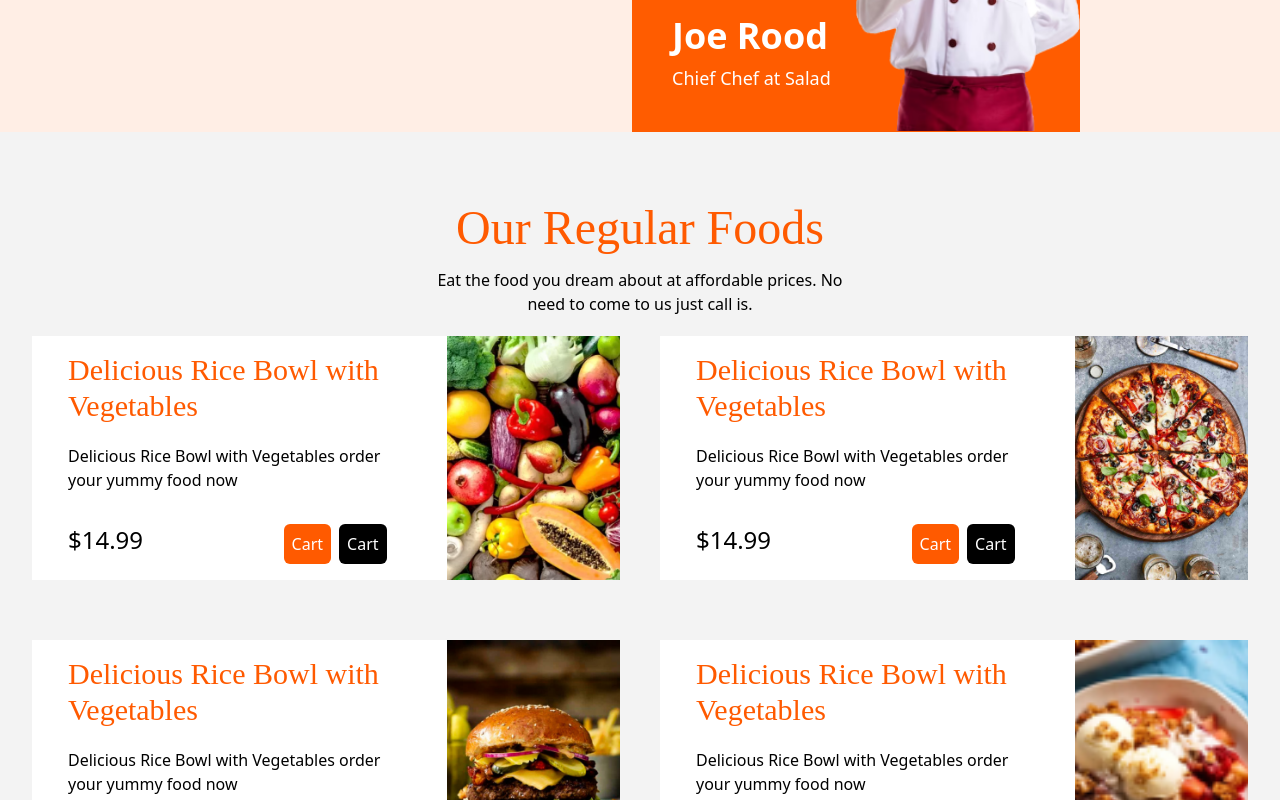
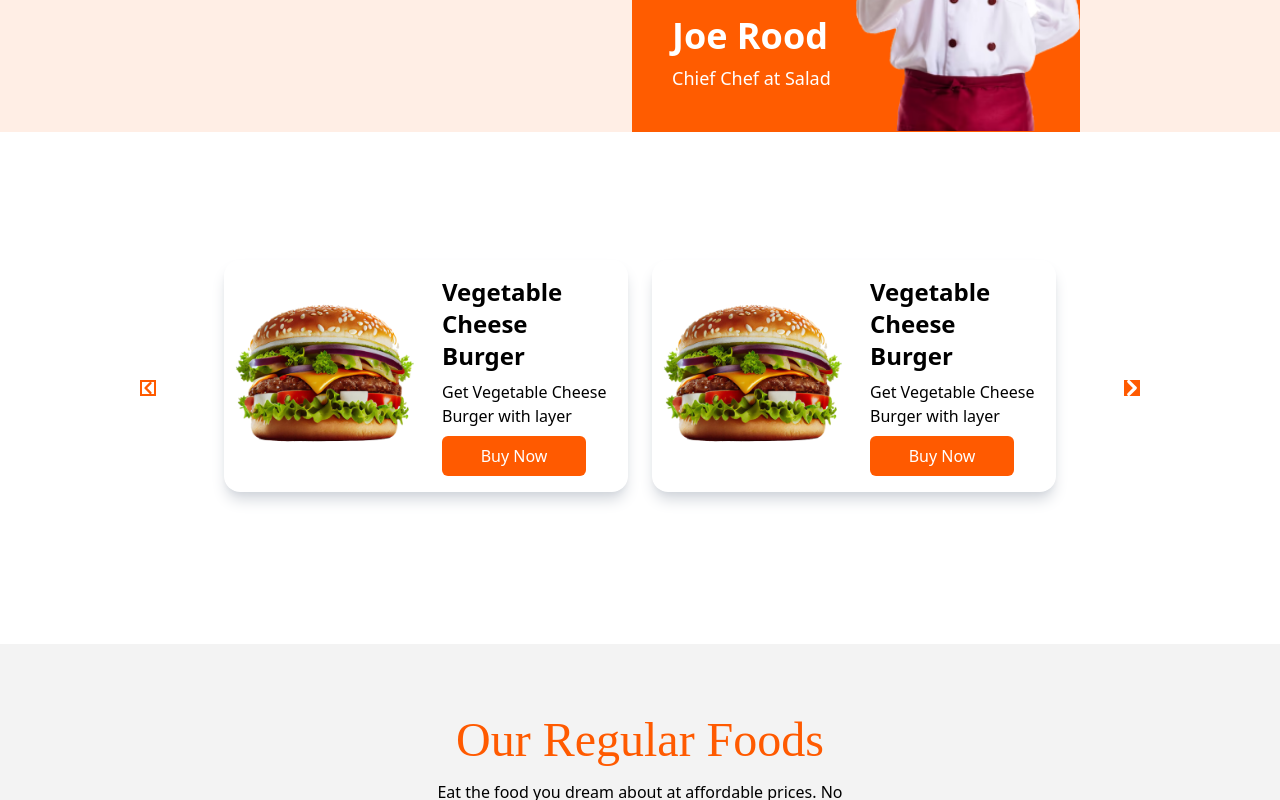
Before and after one commit to Syeda-Nabihaa/resturant, an Angular app: page / in a window 1280 px wide. Shown: the part 1000-1800 px from the top of the page. Built offline with nearby package versions, Linux system fonts and the light colour scheme; a web font is replaced by a local one.

Commit message:
5th commit

```diff
--- a/src/app/app.component.html
+++ b/src/app/app.component.html
@@ -1,4 +1,5 @@
 <div class="overflow-hidden">
+    <app-header></app-header>
     <app-home></app-home>
     <app-footer></app-footer>
 </div>
--- a/src/app/component/card/card.component.html
+++ b/src/app/component/card/card.component.html
@@ -1,4 +1,4 @@
-<div class="max-w-sm mx-auto m-auto shadow-lg md:max-w-lg rounded-2xl shadow-gray-300 px-3">
+<div class="max-w-sm mx-auto h-auto shadow-lg md:max-w-lg rounded-2xl shadow-gray-300">
     <div class="flex flex-col md:flex-row md:items-center">
       <div class="w-full md:w-1/2">
         <img
--- a/src/app/component/cards/blog/blog.component.html
+++ b/src/app/component/cards/blog/blog.component.html
@@ -1,4 +1,4 @@
-<div class="w-80 rounded-[10%] shadow-lg shadow-gray-300 md:mx-0 py-5">
+<div class="w-80 rounded-[10%] shadow-lg shadow-gray-300 py-5">
     <div class="relative w-full h-auto">
       <img class="w-full" src="../../../../assets/images/dish.png" alt="">
 
--- a/src/app/component/cards/review/review.component.html
+++ b/src/app/component/cards/review/review.component.html
@@ -1,9 +1,9 @@
 
-    <div class="md:w-3/4 w-auto  bg-white p-6">
+    <div class="md:w-4/5 w-auto mx-auto  bg-white p-6">
         <p>O app não apenas me lembra das vacinas e consultas, mas também me conectou a uma comunidade incrível de amantes de animais. </p>
     </div>
 
-    <div class="flex items-center mx-2 p-4">
+    <div class="flex items-center mx-8 p-4">
         <img [src] ='image' alt="">
         <p class="md:mx-5 mx-2">Mark Adair<br><span>Businesss</span></p>
     </div>
--- a/src/app/component/carousel/carousel.component.html
+++ b/src/app/component/carousel/carousel.component.html
@@ -1,31 +1,31 @@
 <div id="controls-carousel" class="relative w-full" data-carousel="static">
-    <!-- Carousel wrapper -->
-    <div class="relative h-56 rounded-lg md:h-96">
-         <!-- Item 1 -->
+    <!-- Carousel wrapper with responsive min-height -->
+    <div class="relative min-h-[12rem] sm:min-h-[16rem] md:min-h-[20rem] lg:min-h-[24rem] rounded-lg overflow-hidden">
+        <!-- Item 1 -->
         <div class="duration-700 ease-in-out hidden" data-carousel-item>
-            <div class="flex flex-col lg:flex-row gap-4 lg:gap-6 justify-center items-center mx-4 md:mx-20 lg:mx-40 mt-8 lg:mt-16">
+            <div class="flex flex-col lg:flex-row gap-4 lg:gap-6 justify-center items-center mx-2 sm:mx-4 md:mx-20 lg:mx-40 mt-4 md:mt-8 lg:mt-16">
                <app-card></app-card>
-
-           </div>
+               <app-card></app-card>
+            </div>
         </div>
         <!-- Item 2 -->
         <div class="hidden duration-700 ease-in-out" data-carousel-item="active">
-            <div class="flex flex-col lg:flex-row gap-4 lg:gap-6 justify-center items-center mx-4 md:mx-20 lg:mx-40 mt-8 lg:mt-16">
+            <div class="flex flex-col lg:flex-row gap-4 lg:gap-6 justify-center items-center mx-2 sm:mx-4 md:mx-20 lg:mx-40 mt-4 md:mt-8 lg:mt-16">
                 <app-card></app-card>
-
+                <app-card></app-card>
             </div>
         </div>
         <!-- Item 3 -->
         <div class="hidden duration-700 ease-in-out" data-carousel-item>
-            <div class="flex flex-col lg:flex-row gap-4 lg:gap-6 justify-center items-center mx-4 md:mx-20 lg:mx-40 mt-8 lg:mt-16">
+            <div class="flex flex-col lg:flex-row gap-4 lg:gap-6 justify-center items-center mx-2 sm:mx-4 md:mx-20 lg:mx-40 mt-4 md:mt-8 lg:mt-16">
                 <app-card></app-card>
-
+                <app-card></app-card>
             </div>
         </div>
     </div>
 
     <!-- Slider controls -->
-    <button type="button" class="absolute top-0 left-0 z-30 flex items-center justify-center h-full px-4 lg:px-16 cursor-pointer group focus:outline-none" data-carousel-prev>
+    <button type="button" class="absolute top-0 left-0 z-30 flex items-center justify-center h-full px-2 sm:px-4 lg:px-16 cursor-pointer group focus:outline-none" data-carousel-prev>
         <span class="inline-flex items-center justify-center w-8 lg:w-10 h-8 lg:h-10 rounded-full bg-white/30 dark:bg-gray-800/30 group-hover:bg-white/50 dark:group-hover:bg-gray-800/60 group-focus:ring-4 group-focus:ring-white dark:group-focus:ring-gray-800/70">
             <svg class="w-4 h-4 text-mainColor border-2 border-bdColor" aria-hidden="true" xmlns="http://www.w3.org/2000/svg" fill="none" viewBox="0 0 6 10">
                 <path stroke="currentColor" stroke-linecap="round" stroke-linejoin="round" stroke-width="2" d="M5 1 1 5l4 4"/>
@@ -33,7 +33,7 @@
             <span class="sr-only">Previous</span>
         </span>
     </button>
-    <button type="button" class="absolute top-0 right-0 z-30 flex items-center justify-center h-full px-4 lg:px-16 cursor-pointer group focus:outline-none" data-carousel-next>
+    <button type="button" class="absolute top-0 right-0 z-30 flex items-center justify-center h-full px-2 sm:px-4 lg:px-16 cursor-pointer group focus:outline-none" data-carousel-next>
         <span class="inline-flex items-center justify-center w-8 lg:w-10 h-8 lg:h-10 rounded-full bg-white/30 dark:bg-gray-800/30 group-hover:bg-white/50 dark:group-hover:bg-gray-800/60 group-focus:ring-4 group-focus:ring-white dark:group-focus:ring-gray-800/70">
             <svg class="w-4 h-4 text-white bg-bgColor dark:text-gray-800 rtl:rotate-180" aria-hidden="true" xmlns="http://www.w3.org/2000/svg" fill="none" viewBox="0 0 6 10">
                 <path stroke="currentColor" stroke-linecap="round" stroke-linejoin="round" stroke-width="2" d="m1 9 4-4-4-4"/>
--- a/src/app/component/footer/footer.component.html
+++ b/src/app/component/footer/footer.component.html
@@ -1,9 +1,9 @@
 <footer class="bg-[#262626]  py-7   dark:bg-gray-900">
-    <h2 class="mx-12 text-2xl font-bold text-white uppercase ">Salad .</h2>
+    <h2 class="lg:mx-36 md:mx-20 mx-12 text-2xl font-bold text-white uppercase ">Salad .</h2>
     <div class="mx-auto w-full max-w-screen-xl">
-      <div class="grid grid-cols-2 gap-8  mx-auto px-4 py-6 lg:py-8 md:grid-cols-4">
+      <div class="grid grid-cols-2  w-5/6  mx-auto px-4 py-6 lg:py-8 md:grid-cols-4">
 
-        <div>
+        <div >
 
             <h2 class="mb-6 text-sm font-semibold text-white uppercase ">About</h2>
             <ul class="text-gray-400 font-medium">
@@ -63,13 +63,13 @@
                 </li>
 
             </ul>
-            <div class="">
-            <button class="w-[128px] h-[52px] bg-bgColor text-white rounded-lg">
+            <div class="md:flex">
+            <button class="w-[128px] h-[52px]  bg-bgColor text-white rounded-lg">
                 <div class="w-[102px] h-[35px] border mx-auto">
                     <p class="text-xs">Get it On <br><span class="font-medium">Google Play</span></p>
                 </div>
             </button>
-            <button class="w-[128px] h-[52px] bg-bgColor text-white rounded-lg md:mx-4">
+            <button class="w-[128px] h-[52px] bg-bgColor text-white rounded-lg md:mx-4 md:mt-0 mt-2">
                 <div class="w-[102px] h-[35px] border mx-auto">
                     <p class="text-xs">Get it On <br><span class="font-medium">Apple Store</span></p>
                 </div>
--- a/src/app/page/home/home.component.html
+++ b/src/app/page/home/home.component.html
@@ -1,4 +1,4 @@
-<app-header></app-header>
+
 
 <div class="bg-[#FFEEE5]">
   <div class="relative h-screen flex items-center overflow-hidden">
@@ -80,9 +80,10 @@
   </div>
 </div>
 
-<!-- <div class="my-5">
+<div class="w-full h-auto  py-16 px-16">
   <app-carousel></app-carousel>
-</div> -->
+</div>
+
 
 <div class="bg-[#F3F3F3] w-full px-8 py-2">
   <div class="text-center mt-16">
@@ -167,7 +168,7 @@
       <br />conectou a uma comunidade incrível de amantes de animais.
     </p>
   </div>
-  <div class="flex md:flex-row flex-col mt-7">
+  <div class="grid lg:grid-cols-3 md:grid-cols-2 grid-cols-1 border mt-7">
     <app-review image="../../../assets/images/user1.png"></app-review>
     <app-review image="../../../assets/images/user2.png"></app-review>
     <app-review image="../../../assets/images/user3.png"></app-review>
@@ -184,8 +185,8 @@
    <p class="text-gray-400 mt-8">Eat the food you dream about at affordable prices.  No
     need to come to us just call is</p>
   </div>
-  <!-- <div class="grid grid-cols-1 sm:grid-cols-1 md:grid-cols-2 lg:grid-cols-3 gap-4 mt-6"> -->
-  <div class="flex md:flex-row flex-col justify-center gap-12 ">
+  <div class="grid grid-cols-1 md:grid-cols-2 lg:grid-cols-3 place-items-center w-auto mt-6">
+  <!-- <div class="flex lg:flex-row flex-col justify-center gap-12 "> -->
     <app-blog></app-blog>
     <app-blog></app-blog>
     <app-blog></app-blog>
--- a/tailwind.config.js
+++ b/tailwind.config.js
@@ -2,7 +2,7 @@
 module.exports = {
   content: [
     "./src/**/*.{html,ts}",
-      // "./node_modules/flowbite/**/*.js"
+      "./node_modules/flowbite/**/*.js"
   ],
   theme: {
     extend: {
```
